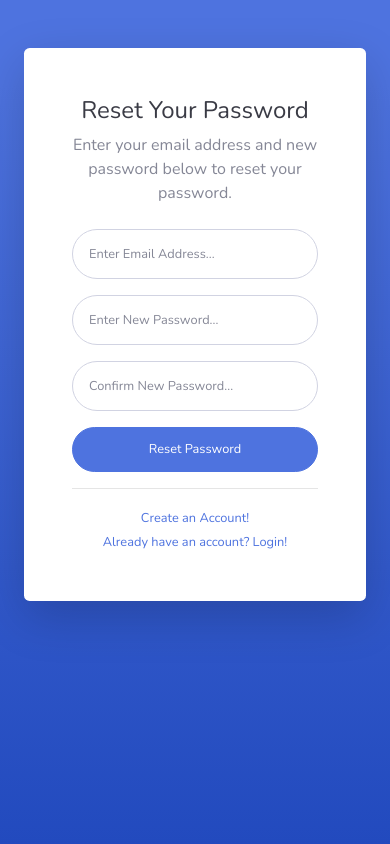
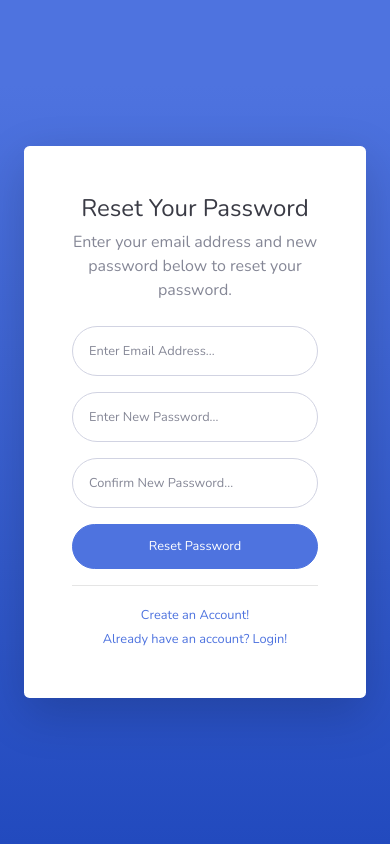
Before and after one commit to ptt0610/CITS5505-Group-6-_-Smart-Expense-Tracker-Analyzer, a Flask app: page /forgot-password in a window 390 px wide. Run offline with Flask 3, Linux system fonts and the light colour scheme; some libraries are stand-ins or nearby versions.

```diff
--- a/templates/forgot_password.html
+++ b/templates/forgot_password.html
@@ -1,81 +1,129 @@
 <!DOCTYPE html>
 <html lang="en">
-
     <head>
-    <meta charset="utf-8">
-    <meta http-equiv="X-UA-Compatible" content="IE=edge">
-    <meta name="viewport" content="width=device-width, initial-scale=1, shrink-to-fit=no">
-    <meta name="description" content="">
-    <meta name="author" content="">
+        <meta charset="utf-8" />
+        <meta http-equiv="X-UA-Compatible" content="IE=edge" />
+        <meta
+            name="viewport"
+            content="width=device-width, initial-scale=1, shrink-to-fit=no"
+        />
+        <meta name="description" content="" />
+        <meta name="author" content="" />
 
         <title>SB Admin 2 - Forgot Password</title>
 
         <!-- Custom fonts for this template-->
-    <link href="{{ url_for('static', filename='vendor/fontawesome-free/css/all.min.css') }}" rel="stylesheet" type="text/css">
+        <link
+            href="{{ url_for('static', filename='vendor/fontawesome-free/css/all.min.css') }}"
+            rel="stylesheet"
+            type="text/css"
+        />
         <link
             href="https://fonts.googleapis.com/css?family=Nunito:200,200i,300,300i,400,400i,600,600i,700,700i,800,800i,900,900i"
-        rel="stylesheet">
+            rel="stylesheet"
+        />
 
         <!-- Custom styles for this template-->
-    <link href="{{ url_for('static', filename='css/sb-admin-2.min.css') }}" rel="stylesheet">
+        <link
+            href="{{ url_for('static', filename='css/sb-admin-2.min.css') }}"
+            rel="stylesheet"
+        />
 
+        <style>
+            body {
+                display: flex;
+                justify-content: center;
+                align-items: center;
+                min-height: 100vh;
+                margin: 0;
+            }
+            .container {
+                max-width: 500px;
+                width: 100%;
+            }
+        </style>
     </head>
 
     <body class="bg-gradient-primary">
-
         <div class="container">
-
-        <!-- Outer Row -->
-        <div class="row justify-content-center">
-
-            <div class="col-xl-10 col-lg-12 col-md-9">
-
-                <div class="card o-hidden border-0 shadow-lg my-5">
+            <div class="card o-hidden border-0 shadow-lg">
                 <div class="card-body p-0">
                     <!-- Nested Row within Card Body -->
                     <div class="row">
-                            <div class="col-lg-6 d-none d-lg-block bg-password-image"></div>
-                            <div class="col-lg-6">
+                        <div class="col-lg-12">
                             <div class="p-5">
                                 <div class="text-center">
-                                        <h1 class="h4 text-gray-900 mb-2">Reset Your Password</h1>
-                                        <p class="mb-4">Enter your email address and new password below to reset your password.</p>
+                                    <h1 class="h4 text-gray-900 mb-2">
+                                        Reset Your Password
+                                    </h1>
+                                    <p class="mb-4">
+                                        Enter your email address and new
+                                        password below to reset your password.
+                                    </p>
                                 </div>
-                                    <form class="user" method="POST" action="{{ url_for('forgot_password') }}">
+                                <form
+                                    class="user"
+                                    method="POST"
+                                    action="{{ url_for('forgot_password') }}"
+                                >
                                     <div class="form-group">
-                                            <input type="email" class="form-control form-control-user"
-                                                id="email" name="email" aria-describedby="emailHelp"
-                                                placeholder="Enter Email Address..." required>
+                                        <input
+                                            type="email"
+                                            class="form-control form-control-user"
+                                            id="email"
+                                            name="email"
+                                            aria-describedby="emailHelp"
+                                            placeholder="Enter Email Address..."
+                                            required
+                                        />
                                     </div>
                                     <div class="form-group">
-                                            <input type="password" class="form-control form-control-user"
-                                                id="password" name="password" placeholder="Enter New Password..." required>
+                                        <input
+                                            type="password"
+                                            class="form-control form-control-user"
+                                            id="password"
+                                            name="password"
+                                            placeholder="Enter New Password..."
+                                            required
+                                        />
                                     </div>
                                     <div class="form-group">
-                                            <input type="password" class="form-control form-control-user"
-                                                id="confirm_password" name="confirm_password" placeholder="Confirm New Password..." required>
+                                        <input
+                                            type="password"
+                                            class="form-control form-control-user"
+                                            id="confirm_password"
+                                            name="confirm_password"
+                                            placeholder="Confirm New Password..."
+                                            required
+                                        />
                                     </div>
-                                        <button type="submit" class="btn btn-primary btn-user btn-block">
+                                    <button
+                                        type="submit"
+                                        class="btn btn-primary btn-user btn-block"
+                                    >
                                         Reset Password
                                     </button>
                                 </form>
-                                    <hr>
+                                <hr />
                                 <div class="text-center">
-                                        <a class="small" href="{{ url_for('signup') }}">Create an Account!</a>
+                                    <a
+                                        class="small"
+                                        href="{{ url_for('signup') }}"
+                                        >Create an Account!</a
+                                    >
                                 </div>
                                 <div class="text-center">
-                                        <a class="small" href="{{ url_for('login') }}">Already have an account? Login!</a>
+                                    <a
+                                        class="small"
+                                        href="{{ url_for('login') }}"
+                                        >Already have an account? Login!</a
+                                    >
                                 </div>
                             </div>
                         </div>
                     </div>
                 </div>
             </div>
-
-            </div>
-
-        </div>
-
         </div>
 
         <!-- Bootstrap core JavaScript-->
@@ -90,16 +138,17 @@
 
         <!-- Client-side validation -->
         <script>
-        document.querySelector('form').addEventListener('submit', function(event) {
-            const password = document.getElementById('password').value;
-            const confirmPassword = document.getElementById('confirm_password').value;
+            document
+                .querySelector("form")
+                .addEventListener("submit", function (event) {
+                    const password = document.getElementById("password").value;
+                    const confirmPassword =
+                        document.getElementById("confirm_password").value;
                     if (password !== confirmPassword) {
                         event.preventDefault();
-                alert('Passwords do not match!');
+                        alert("Passwords do not match!");
                     }
                 });
         </script>
-
     </body>
-
 </html>
```
Lines whose indentation alone changed are shown as unchanged.
